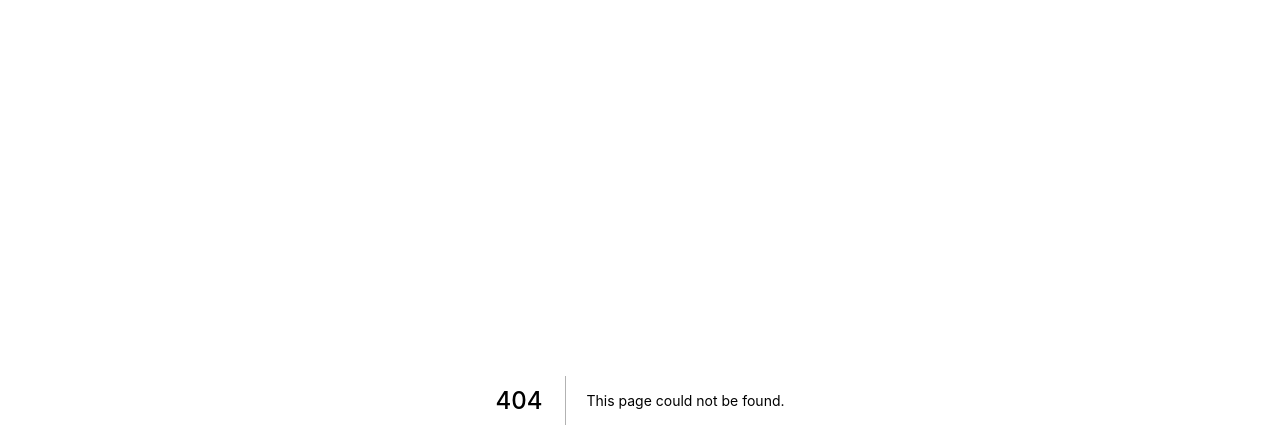
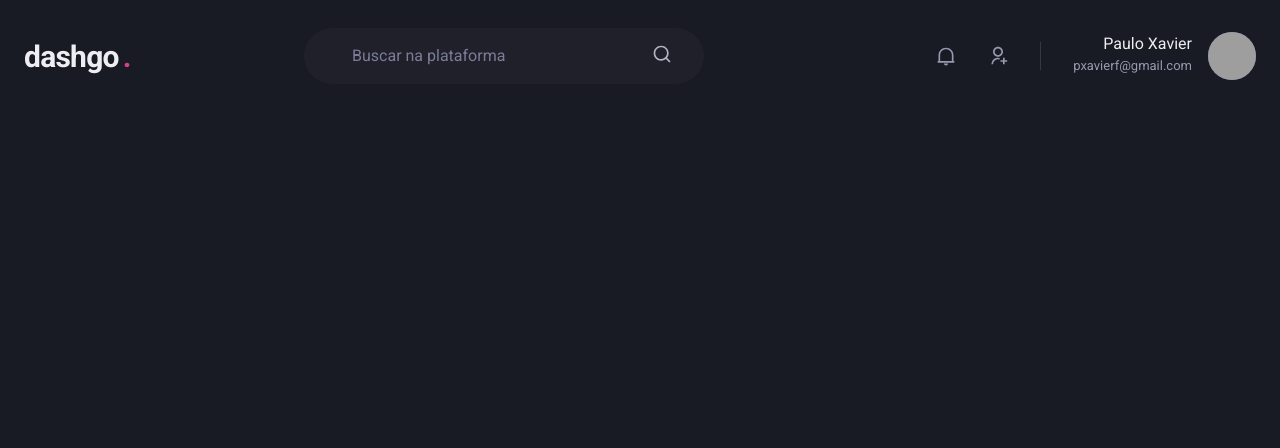
Before and after one commit to PauloGrijp/dashgo, a Next.js app: page /dashboard in a window 1280 px wide. Before the commit this address had no page. Shown: the top 448 px of the page. Built offline with nearby package versions, Linux system fonts and the light colour scheme; grey boxes are pictures that could not be loaded.

Commit message:
criando componente header

```diff
--- a/package.json
+++ b/package.json
@@ -15,7 +15,8 @@
     "framer-motion": "^5.3.0",
     "next": "12.0.4",
     "react": "17.0.2",
-    "react-dom": "17.0.2"
+    "react-dom": "17.0.2",
+    "react-icons": "^4.3.1"
   },
   "devDependencies": {
     "@types/node": "^16.11.7",
--- a/src/components/Form/Input.tsx
+++ b/src/components/Form/Input.tsx
@@ -13,7 +13,7 @@
 export function Input({ name, label, ...rest }: InputProps) {
   return (
     <FormControl>
-      <FormLabel htmlForm={name}>{label}</FormLabel>
+      { !!label && <FormLabel htmlFor={name}>{label}</FormLabel> }
       <ChakraInput
         name={name}
         id={name}
--- /dev/null
+++ b/src/components/Header.tsx
@@ -0,0 +1,75 @@
+import { Flex, Text, Input, Icon, HStack, Box, Avatar } from '@chakra-ui/react';
+import { RiNotification2Line, RiSearchLine, RiUserAddLine } from "react-icons/ri";
+
+export function Header() {
+  return (
+    <Flex
+      as="header"
+      w="100%"
+      maxWidth={1480}
+      h="20"
+      mx="auto"
+      mt="4"
+      px="6"
+      align="center"
+    >
+      <Text
+        fontSize="3xl"
+        fontWeight="bold"
+        letterSpacing="tight"
+        w="64"
+      >
+        dashgo
+        <Text as="span" ml="1" color="pink.500">.</Text>
+      </Text>
+      <Flex
+        as="label"
+        flex="1"
+        py="4"
+        px="8"
+        ml="6"
+        maxWidth={400}
+        alignSelf="center"
+        color="gray.200"
+        position="relative"
+        bg="gray.800"
+        borderRadius="full"
+      >
+        <Input
+          color="gray.50"
+          variant="unstyled"
+          px="4"
+          mr="4"
+          placeholder="Buscar na plataforma"
+          _placeholder={{color: 'gray.400'}}
+        />
+        <Icon as={RiSearchLine} fontSize="20" />
+      </Flex>
+
+      <Flex align="center" ml="auto">
+        <HStack
+          spacing="8"
+          mx="8"
+          pr="8"
+          py="1"
+          color="gray.300"
+          borderRightWidth={1}
+          borderColor="gray.700"
+        >
+          <Icon as={RiNotification2Line} fontSize="20" />
+          <Icon as={RiUserAddLine} fontSize="20" />
+        </HStack>
+        <Flex>
+          <Box mr="4" textAlign="right">
+            <Text>Paulo Xavier</Text>
+            <Text color="gray.300" fontSize="small">
+              pxavierf@gmail.com
+            </Text>
+          </Box>
+          <Avatar size="md" name="Paulo Xavier" src="https://github.com/PauloGrijp"/>
+        </Flex>
+      </Flex>
+
+    </Flex>
+  )
+}
--- /dev/null
+++ b/src/pages/dashboard.tsx
@@ -0,0 +1,7 @@
+import { Header } from "../components/Header";
+
+export default function Dashboard() {
+  return (
+    <Header />
+  )
+}
```
Also changed, not shown: src/pages/index.tsx (+1 -17 lines), 1 other file (tests, documents, lock files or other folders).
